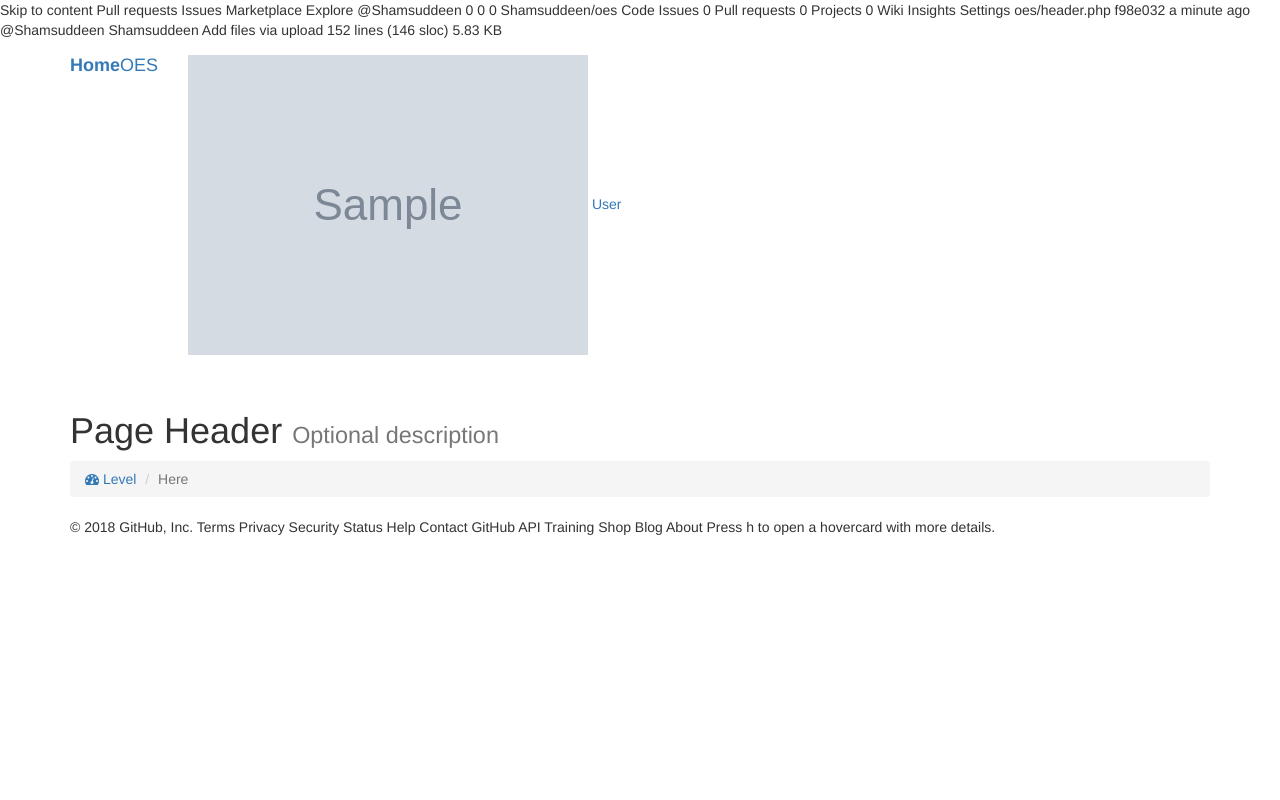
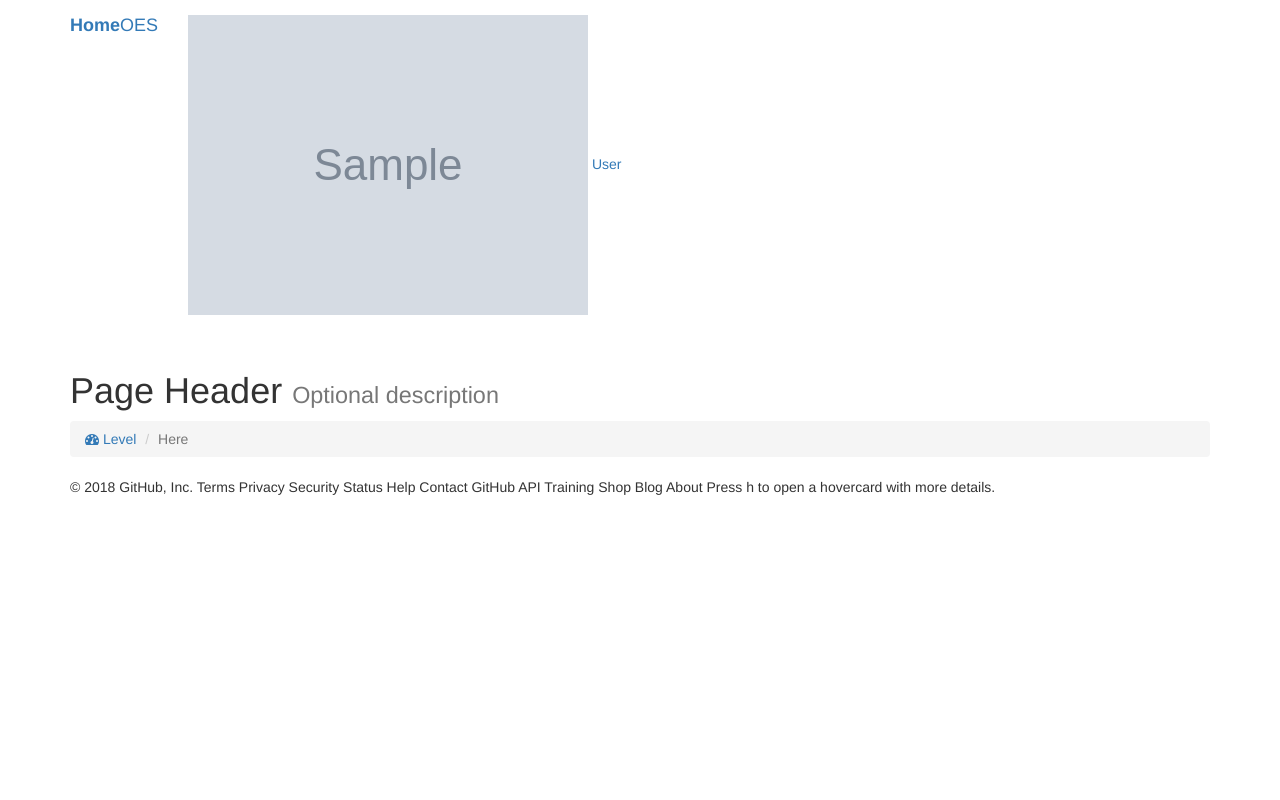
Before and after one commit to Shamsuddeen/oes, a PHP site: page /home/header.php in a window 1280 px wide. Run offline with PHP 8.4, Linux system fonts and the light colour scheme; the visitor is signed in with stand-in values (Sample User, id 1); tables that the repository leaves empty or names only in its code hold one stand-in row (values such as "Sample post"); grey boxes marked "Sample" are stand-in pictures; a stand-in replaces the project's code that opens the database connection; some libraries are stand-ins or nearby versions.

Commit message:
Update header.php

```diff
--- a/home/header.php
+++ b/home/header.php
@@ -1,30 +1,3 @@
-
-Skip to content
-
-    Pull requests
-    Issues
-    Marketplace
-    Explore
-
-    @Shamsuddeen
-
-0
-0
-
-    0
-
-Shamsuddeen/oes
-Code
-Issues 0
-Pull requests 0
-Projects 0
-Wiki
-Insights
-Settings
-oes/header.php
-f98e032 a minute ago
-@Shamsuddeen Shamsuddeen Add files via upload
-152 lines (146 sloc) 5.83 KB
 <?php
 	session_start();
 if(!isset($_SESSION['username']) & empty($_SESSION['username'])){
```
